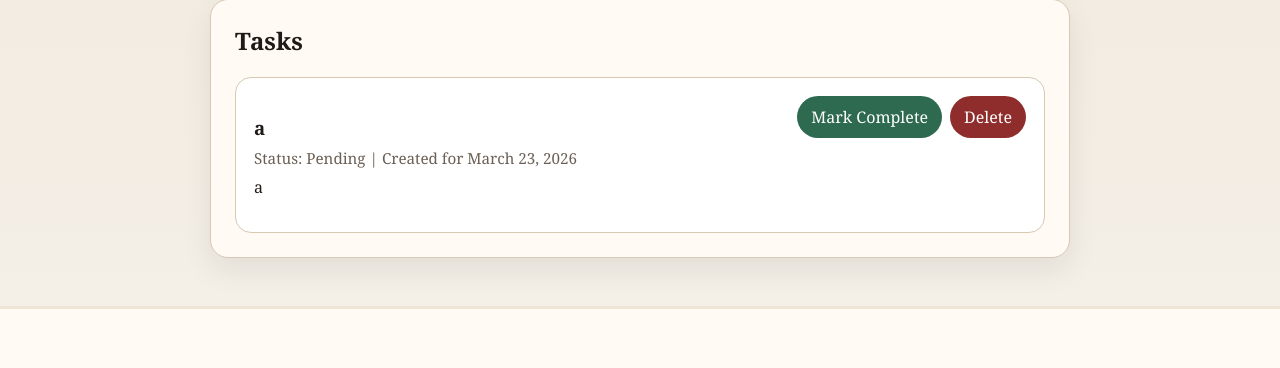
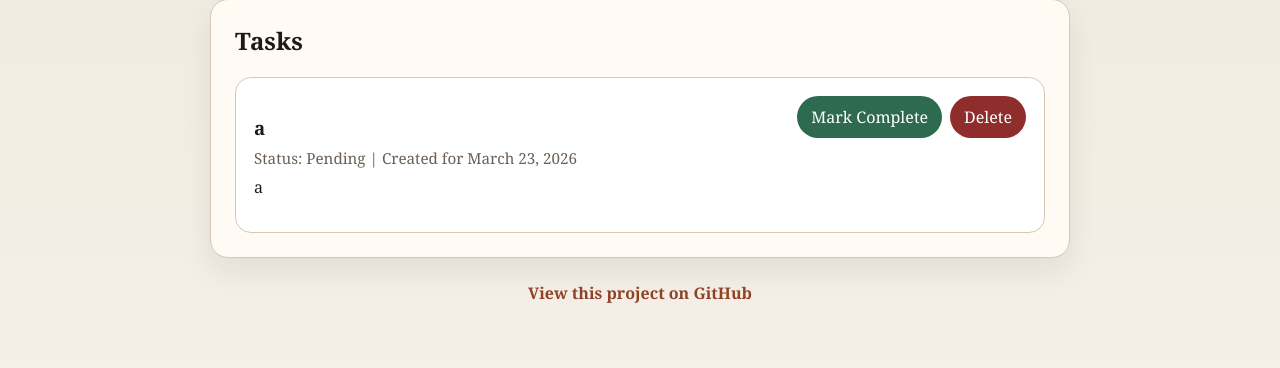
Before and after one commit to jayceovaire/DjangoProject, a Django app: page / in a window 1280 px wide. Shown: the part 491-859 px from the top of the page. Before the commit the page ends 800 px from the top, so only its background shows below. Run offline with Django 5.2, Linux system fonts and the light colour scheme; data comes from the database, SQL or seed files in the repository; both versions use the stored data as it was after the commit.

Commit message:
frontend added

```diff
--- a/tasks/templates/index.html
+++ b/tasks/templates/index.html
@@ -159,6 +159,21 @@
             margin: 0;
         }
 
+        .footer-link {
+            margin-top: 24px;
+            text-align: center;
+        }
+
+        .footer-link a {
+            color: var(--accent-dark);
+            text-decoration: none;
+            font-weight: 700;
+        }
+
+        .footer-link a:hover {
+            text-decoration: underline;
+        }
+
         @media (max-width: 700px) {
             .task-item {
                 flex-direction: column;
@@ -232,6 +247,10 @@
                 <p class="empty">No tasks yet. Create one above.</p>
             {% endif %}
         </section>
+
+        <p class="footer-link">
+            <a href="https://github.com/jayceovaire/DjangoProject" target="_blank" rel="noopener noreferrer">View this project on GitHub</a>
+        </p>
     </main>
 </body>
 </html>
```
Also changed, not shown: db.sqlite3.
